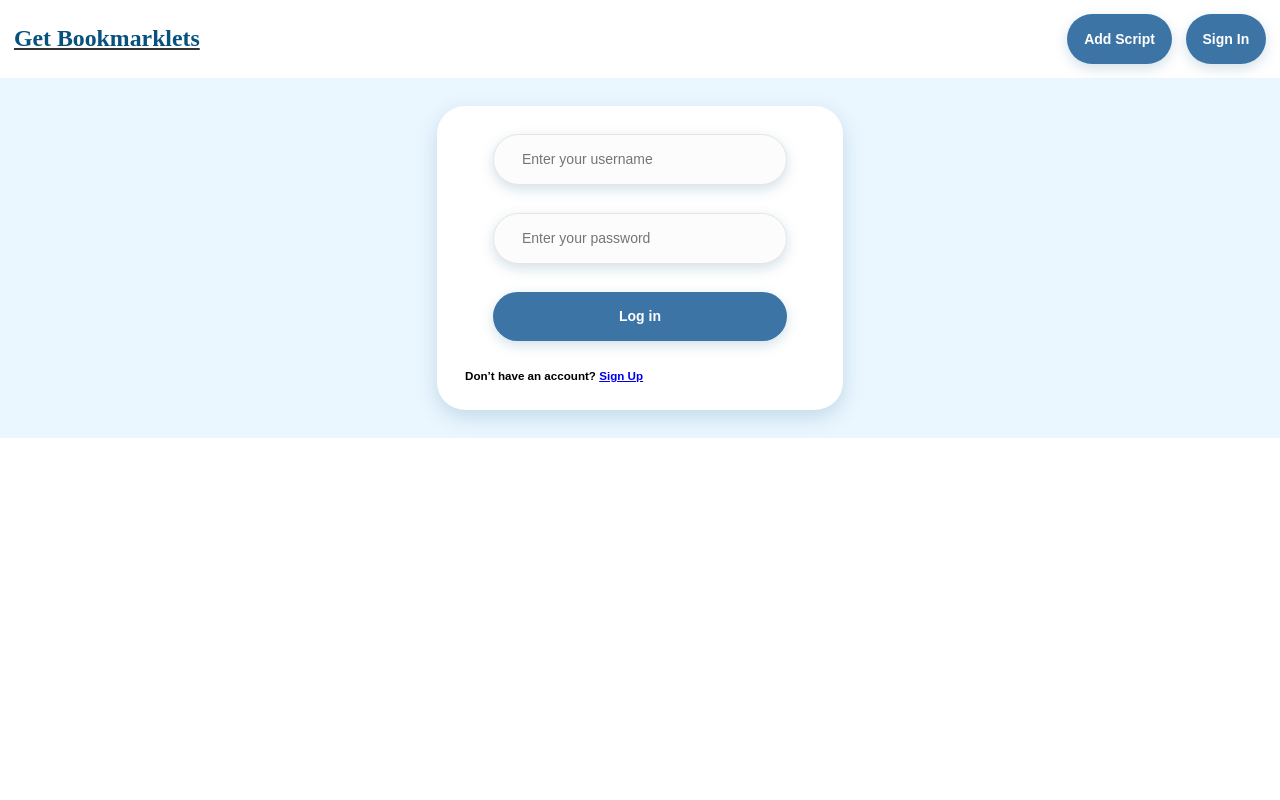
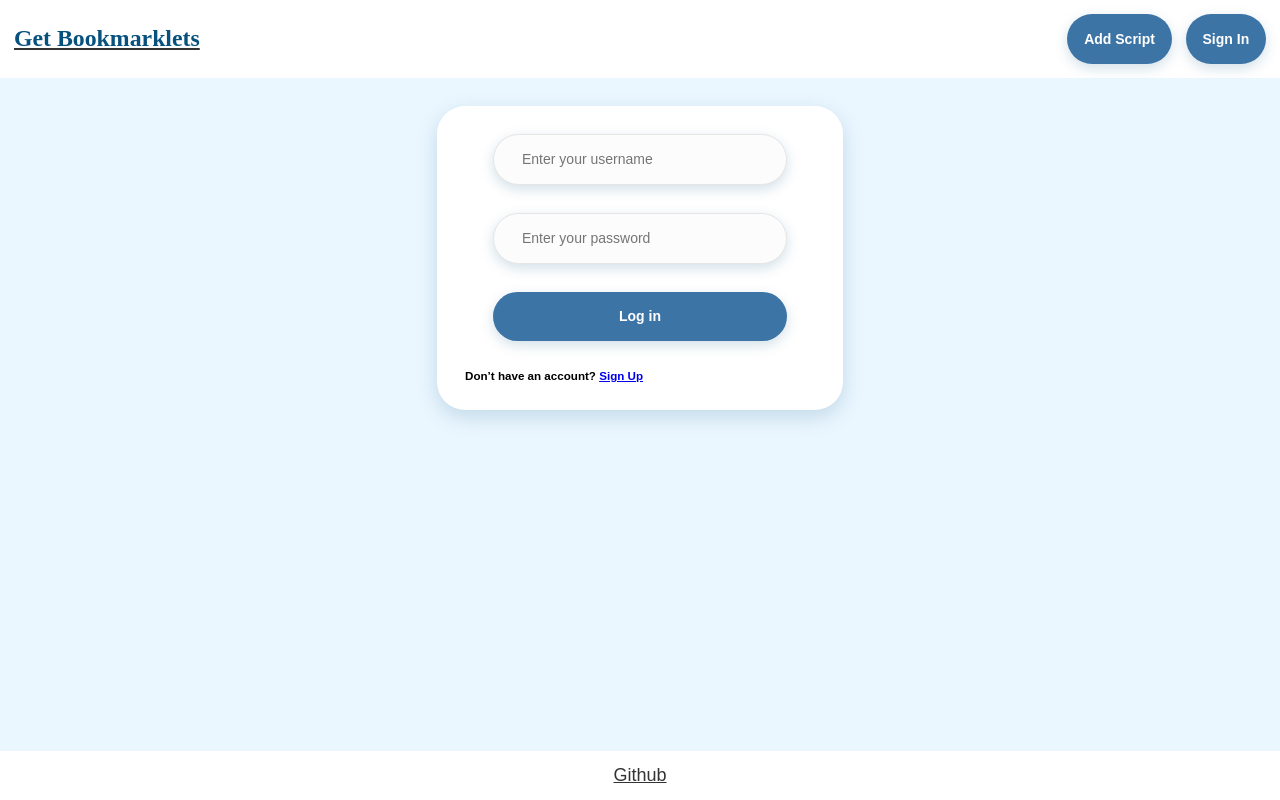
Before and after one commit to madacol/getbookmarklets, a SvelteKit app: page /login in a window 1280 px wide. Built offline with nearby package versions, Linux system fonts and the light colour scheme; no server answers.

Commit message:
added github link

```diff
--- a/src/routes/+layout.svelte
+++ b/src/routes/+layout.svelte
@@ -57,7 +57,8 @@
 
 <footer>
   <div class="social">
-    <!-- TODO: add github -->
+    <a href="https://github.com/madacol/getbookmarklets">
+      Github
   </div>
 </footer>
 
@@ -139,6 +140,7 @@
     #content {
       background: #EBF7FF;
       padding: 2rem;
+      flex-grow: 1;
     }
 
     a {
@@ -165,6 +167,8 @@
       justify-content: center;
       align-items: center;
       gap: 1rem;
+      padding: 1rem;
+      font-size: large;
     }
     .social {
       display: flex;
```
